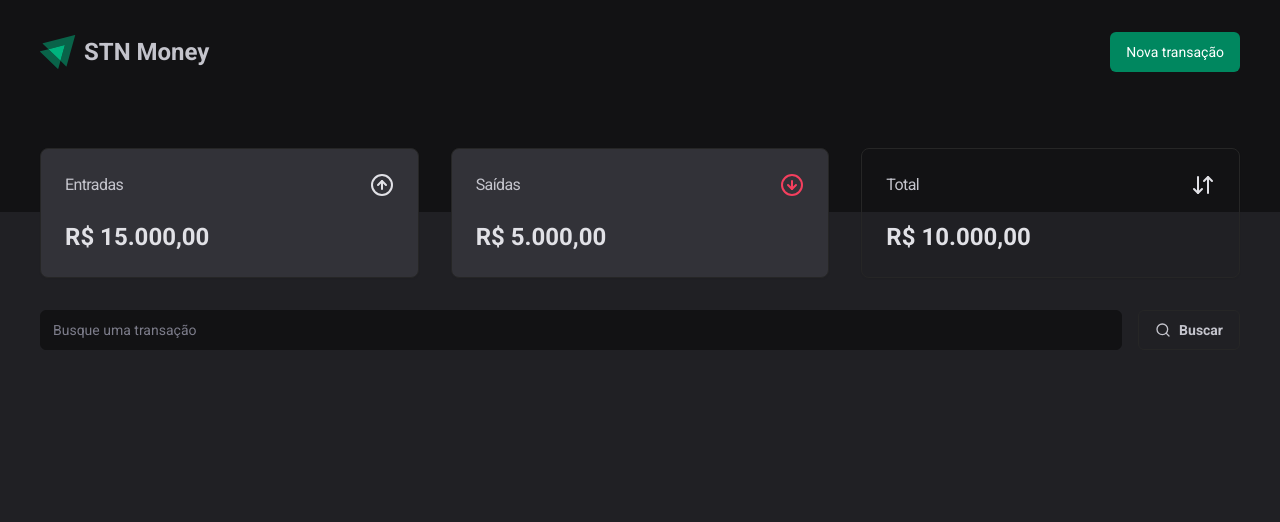
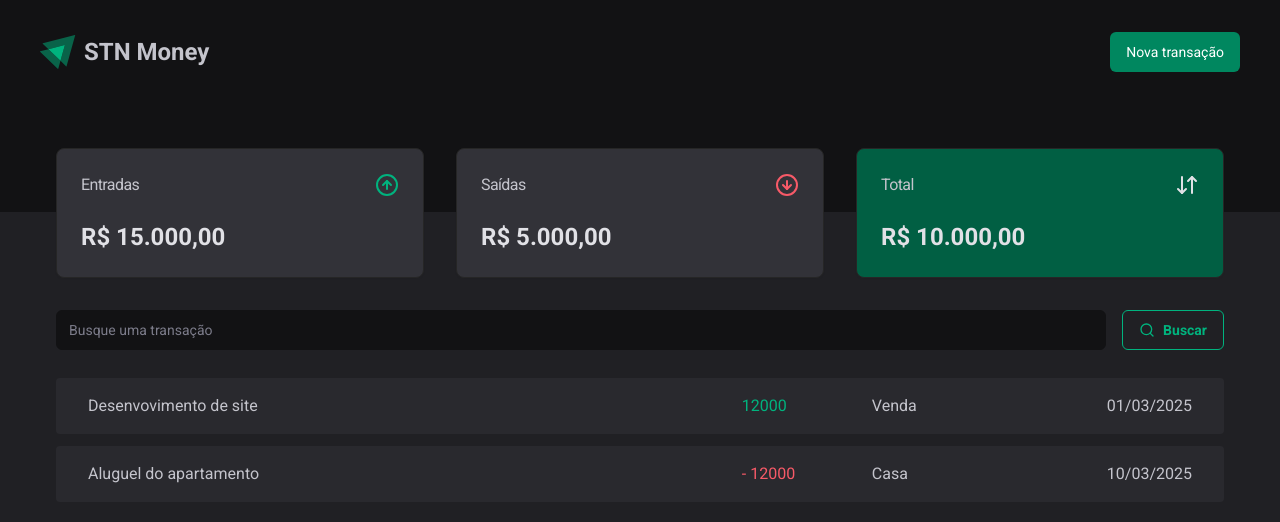
Before and after one commit to steniomoreira/stn-money, a Next.js app: page /transactions in a window 1280 px wide. Shown: the top 522 px of the page. Built offline with nearby package versions, Linux system fonts and the light colour scheme.

Commit message:
feat: add table transactions component

```diff
--- /dev/null
+++ b/src/app/transactions/components/table-transactions.tsx
@@ -0,0 +1,30 @@
+function TableTransactions() {
+  return (
+    <table className="border-separate border-spacing-y-3">
+      <tbody className="">
+        <tr className="bg-stnGray5 h-14">
+          <td className="rounded-bl-sm rounded-tl-sm pl-8 pr-4">
+            Desenvovimento de site
+          </td>
+          <td className="text-stnGreen1 w-[130px] px-4">12000</td>
+          <td className="px-4">Venda</td>
+          <td className="w-[100px] rounded-br-sm rounded-tr-sm pl-4 pr-8">
+            01/03/2025
+          </td>
+        </tr>
+        <tr className="bg-stnGray5 h-14">
+          <td className="rounded-bl-sm rounded-tl-sm pl-8 pr-4">
+            Aluguel do apartamento
+          </td>
+          <td className="text-stnRed1 w-[130px] px-4">- 12000</td>
+          <td className="px-4">Casa</td>
+          <td className="w-[100px] rounded-br-sm rounded-tr-sm pl-4 pr-8">
+            10/03/2025
+          </td>
+        </tr>
+      </tbody>
+    </table>
+  );
+}
+
+export default TableTransactions;
--- a/src/app/transactions/page.tsx
+++ b/src/app/transactions/page.tsx
@@ -10,6 +10,7 @@ import { Input } from "@/components/ui/input";
 
 import CardInfo from "./components/card-info";
 import HeaderTransactions from "./components/header-transactions";
+import TableTransactions from "./components/table-transactions";
 
 function TransactionsPage() {
   return (
@@ -17,40 +18,39 @@ function TransactionsPage() {
       <HeaderTransactions />
 
       <main>
-        <div className="m-auto flex max-w-[1200px] flex-col gap-8">
+        <div className="m-auto flex max-w-[1200px] flex-col gap-4 px-4">
           <div className="-mt-16 grid grid-cols-3 gap-8">
             <CardInfo
               title="Entradas"
-              icon={<CircleArrowUp className="text-green_stn" />}
+              icon={<CircleArrowUp className="text-stnGreen1" />}
               amount={15000}
             />
             <CardInfo
               title="Saídas"
-              icon={<CircleArrowDown className="text-rose-500" />}
+              icon={<CircleArrowDown className="text-stnRed1" />}
               amount={5000}
             />
             <CardInfo
               title="Total"
               icon={<ArrowDownUp />}
               amount={10000}
-              className="bg-green_stn"
+              className="bg-stnGreen3"
             />
           </div>
 
-          <div className="flex items-center justify-between gap-4">
-            <Input
-              placeholder="Busque uma transação"
-              className="focus-visible:ring-0 focus-visible:ring-offset-0"
-            />
+          <div className="mt-4 flex items-center justify-between gap-4">
+            <Input placeholder="Busque uma transação" />
 
             <Button
               variant="outline"
-              className="border-green_stn font-semibold text-green_stn hover:bg-green_stn"
+              className="hover:bg-stnGreen2 hover:border-stnGreen2 border-stnGreen1 text-stnGreen1 font-semibold hover:text-white"
             >
               <Search />
               Buscar
             </Button>
           </div>
+
+          <TableTransactions />
         </div>
       </main>
     </>
```
